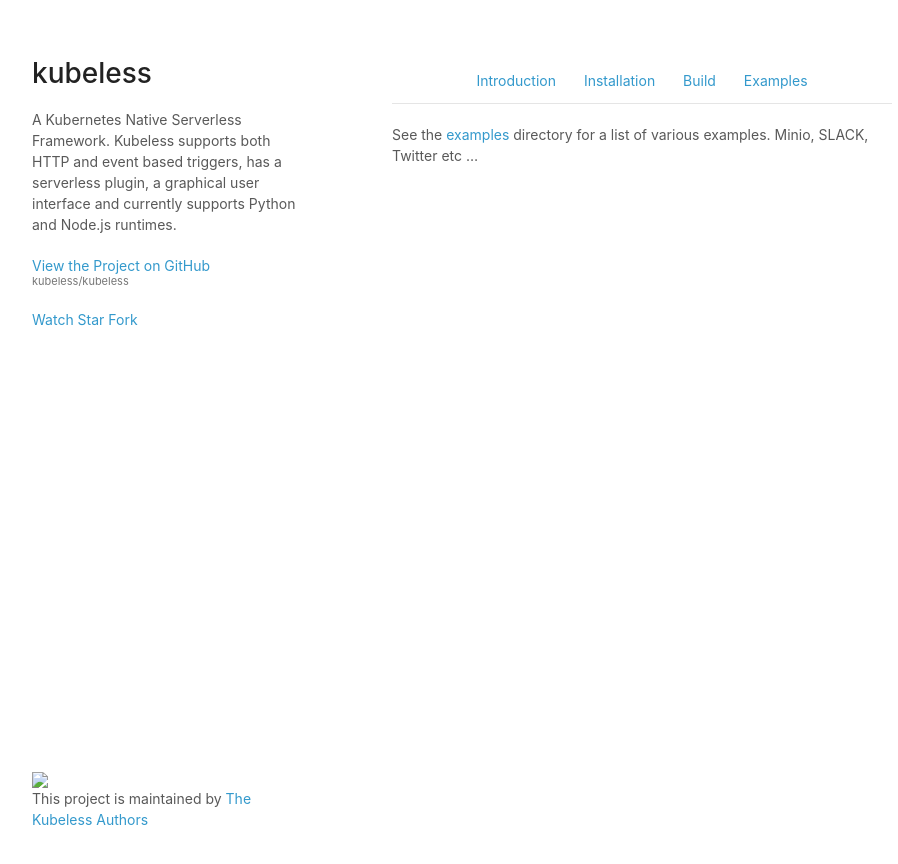
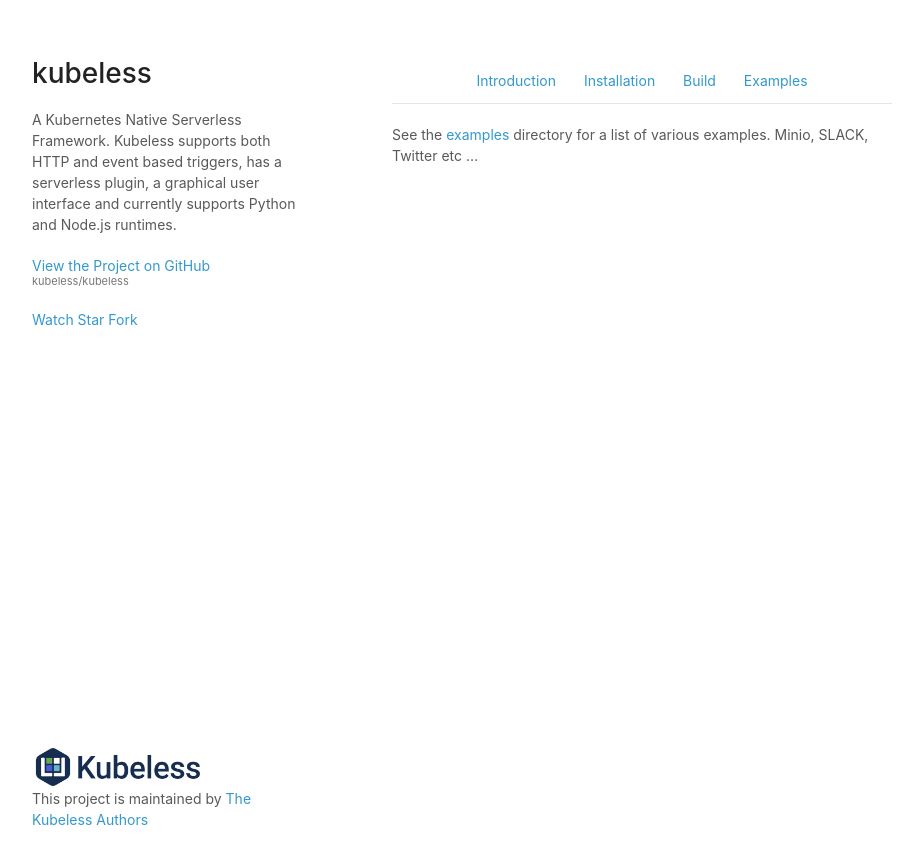
Before and after one commit to vmware-archive/kubeless-website, a Jekyll site: the page built from docs/examples.md, in a window 1280 px wide. Shown: the top 864 px of the page, without its empty margins (178-1076 px from the left). Built offline with Jekyll 4.4.1, drawn with Linux system fonts in a browser that asks for light colours.

Commit message:
fix path of image

```diff
--- a/_includes/footer.html
+++ b/_includes/footer.html
@@ -1,4 +1,4 @@
 <footer>
-  <img src="img/kubeless.png" style="height:3em; margin-bottom:-5px; display:inline;"></img>
+  <img src="/img/kubeless.png" style="height:3em; margin-bottom:-5px; display:inline;"></img>
   <p>This project is maintained by <a href="{{ site.author_url }}">{{ site.author_name }}</a></p>
 </footer>
```
